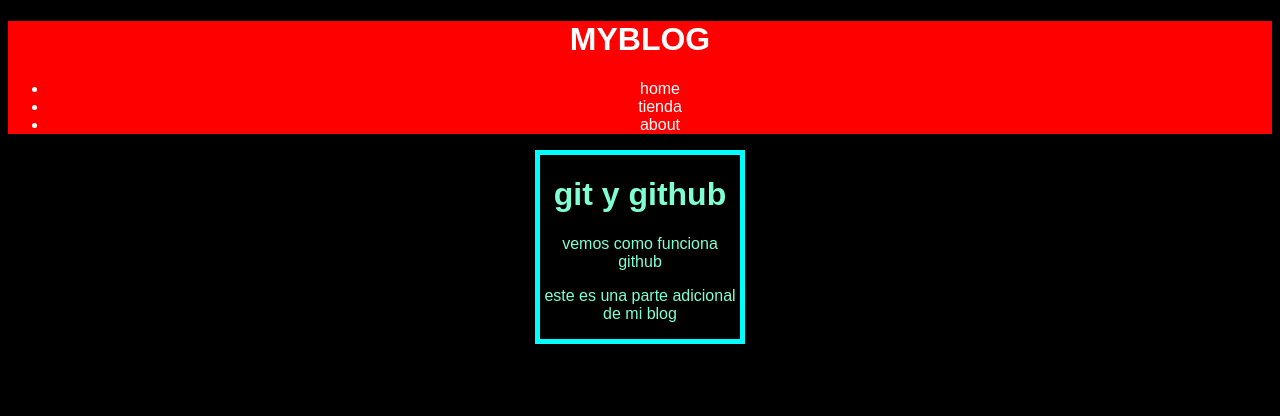
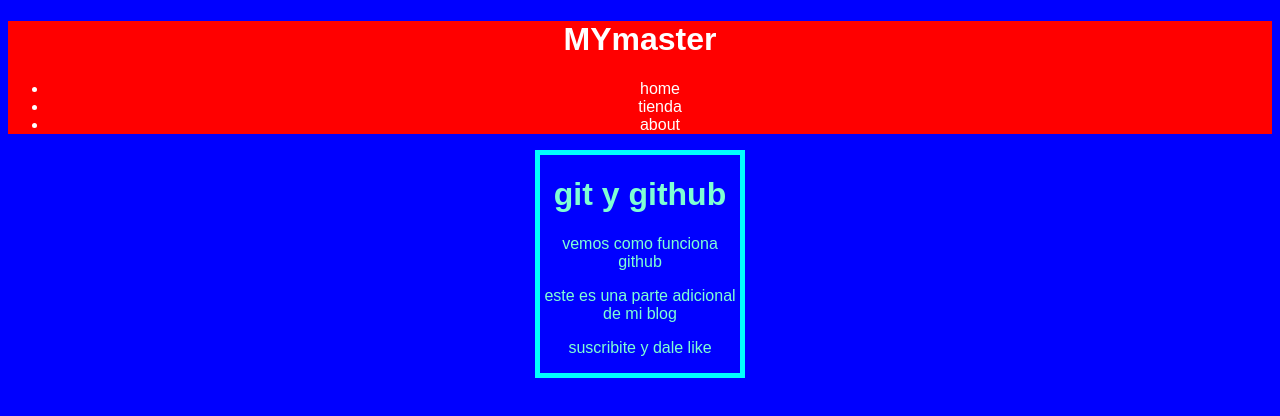
Before and after one commit to JESUS-DLC/myblog, a plain HTML site: page index.html in a window 1280 px wide. Drawn offline with Linux system fonts and the light colour scheme.

Commit message:
agregue suscripcion y cambie el background

```diff
--- a/css/estilos.css
+++ b/css/estilos.css
@@ -2,7 +2,7 @@ body{
     text-align: center;
     font-family: Arial, Helvetica, sans-serif;
     color: aquamarine;
-    background-color: black;
+    background-color: blue;
 }
 
 div{
--- a/index.html
+++ b/index.html
@@ -9,7 +9,7 @@
 </head>
 <body>
     <header>
-        <h1>MYBLOG</h1>
+        <h1>MYmaster</h1>
         <nav>
             <ul>
                 <li>home</li>
@@ -22,6 +22,7 @@
         <h1>git y github</h1>
         <p>vemos como funciona github</p>
         <p>este es una parte adicional de mi blog</p>
+        <p>suscribite y dale like</p>
     </div>
 </body>
 </html>
```
